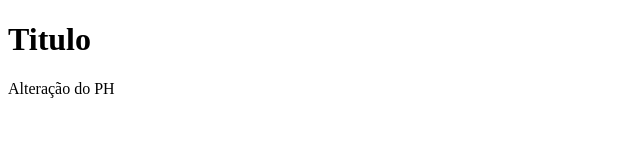
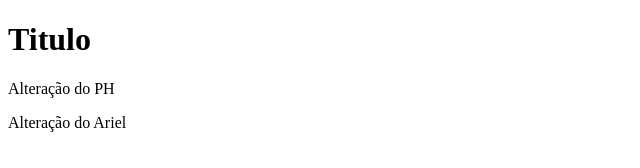
Before and after one commit to Peaga05/AulaEngenharia, a plain HTML site: page index.html in a window 1280 px wide. Shown: the whole page, without its empty margins (0-640 px from the left). Drawn offline with Linux system fonts and the light colour scheme.

Commit message:
Alteração Ariel

```diff
--- a/index.html
+++ b/index.html
@@ -9,5 +9,6 @@
 <body>
     <h1>Titulo</h1>
     <p>Alteração do PH</p>
+    <p>Alteração do Ariel</p>
 </body>
 </html>
```
